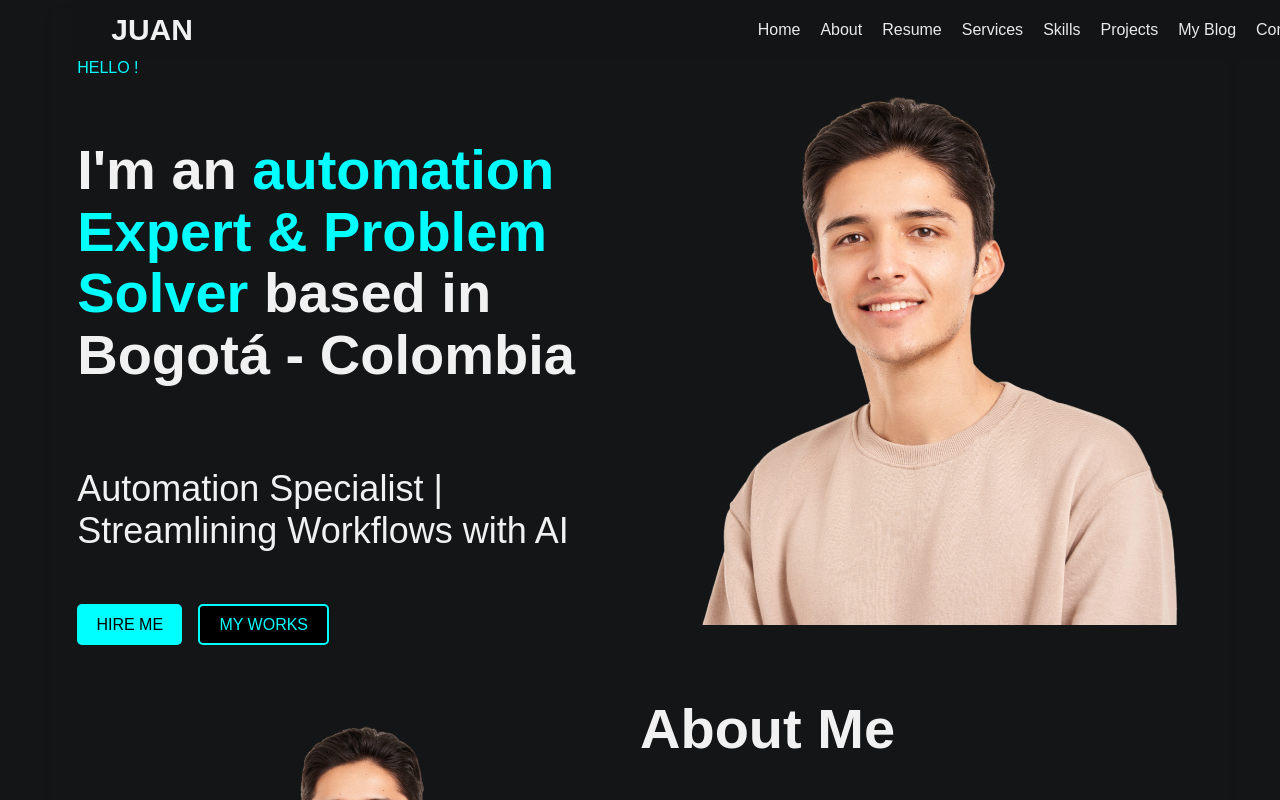
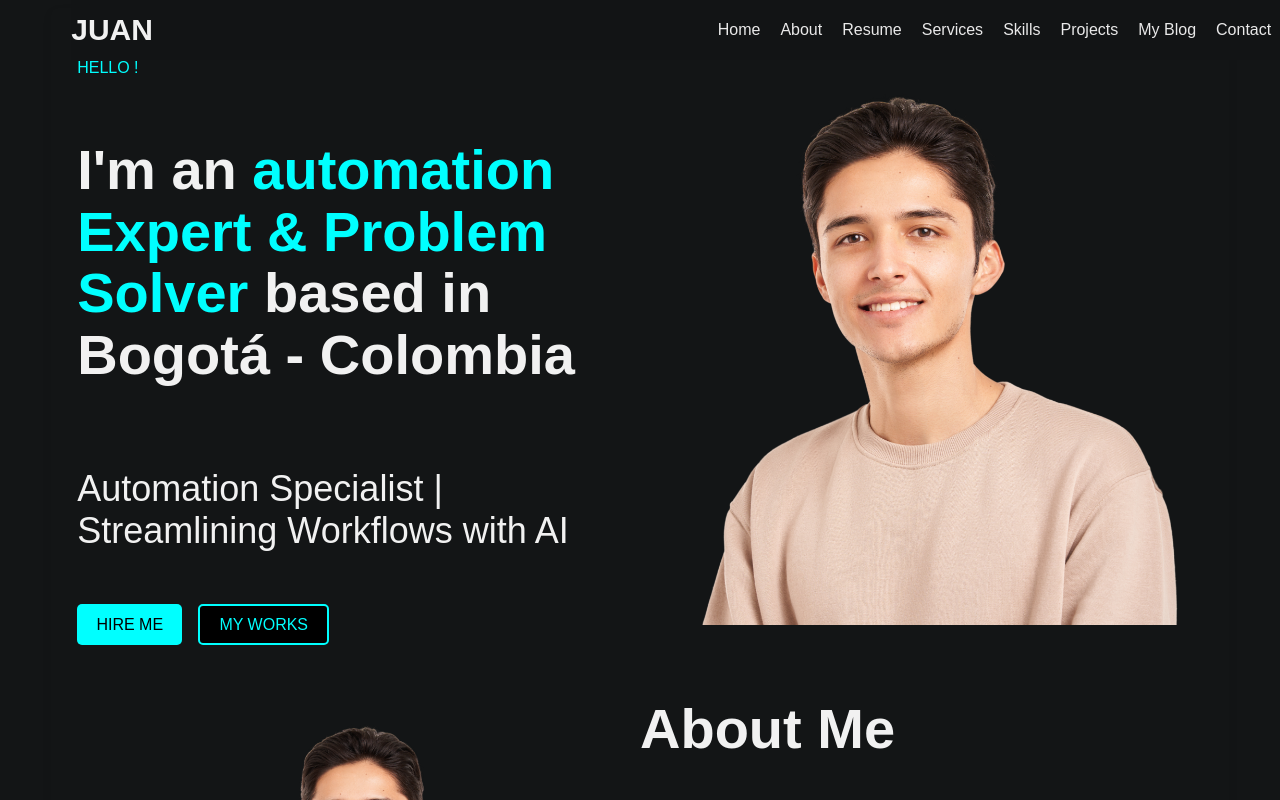
Before and after one commit to juanchovg1/mi-portafolio-frontend, a React (Vite) app: page / in a window 1280 px wide. Shown: the top 800 px of the page. Built offline with nearby package versions, Linux system fonts and the light colour scheme.

Commit message:
Refactor Header styles: remove center justification and padding for improved layout

```diff
--- a/src/styles/components/Header.css
+++ b/src/styles/components/Header.css
@@ -4,7 +4,6 @@
     height: 60px;
     display: flex;
     align-items: center;
-    justify-content: center;
     width: 100%;
     position: fixed; /* Fixed position */
     top: 0; /* Stick to the top */
@@ -17,7 +16,6 @@
     display: flex;
     align-items: center;
     justify-content: space-between;
-    padding: 0 1rem; /* Add padding to ensure content is centered */
 }
 
 .header-text {
```
